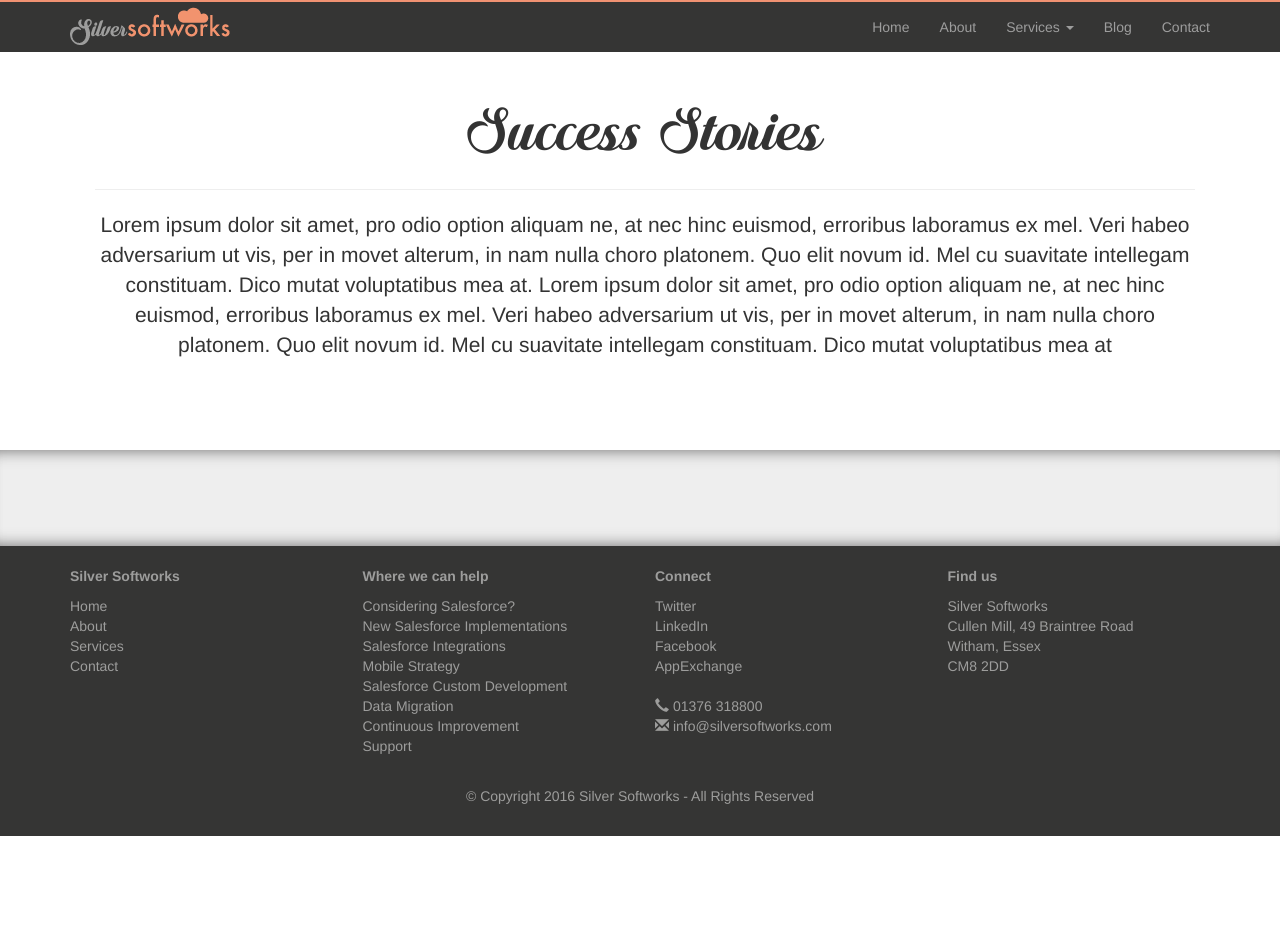
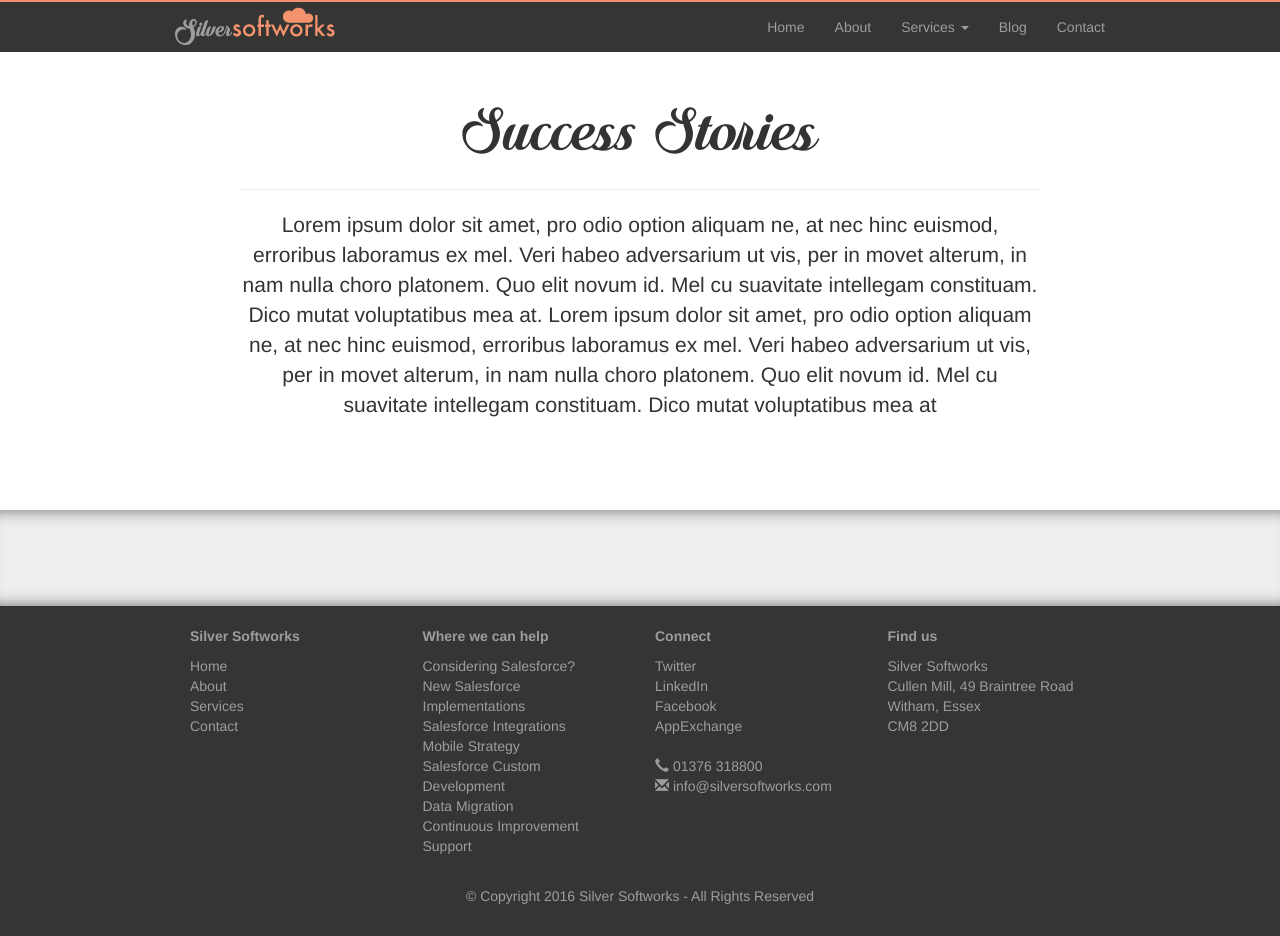
Before and after one commit to ThomasDavidPacker/Silver-Softworks, a Jekyll site: the page built from success-stories.html, in a window 1280 px wide and 936 px high. Built offline with Jekyll 4.4.1, drawn with Linux system fonts in a browser that asks for light colours; nearby versions of some CDN libraries.

Commit message:
Update
Update

```diff
--- a/css/style.css
+++ b/css/style.css
@@ -42,6 +42,11 @@
                         inset  0 -16px 16px -16px #696868;
      box-shadow:        inset  0  16px 16px -16px #696868,
                         inset  0 -16px 16px -16px #696868;
+}
+
+.container
+{
+	width: 75%;
 }
 
 .c_section
```
